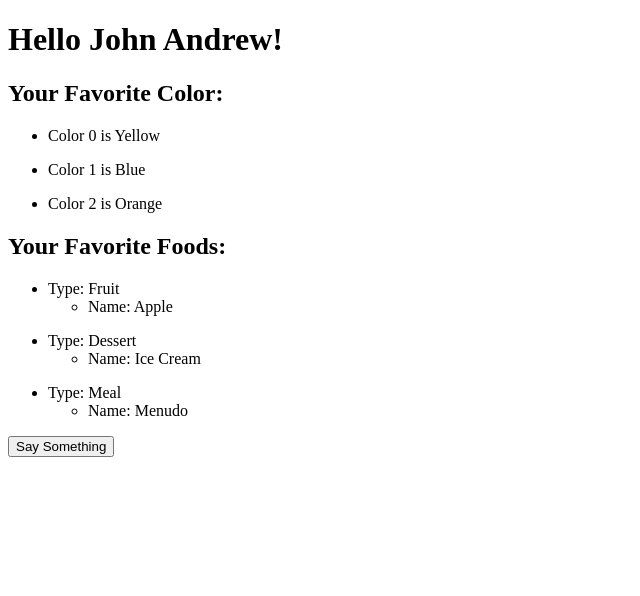
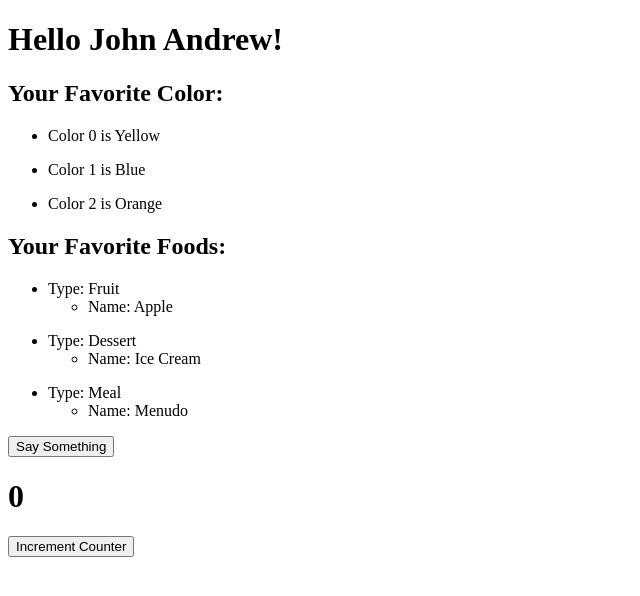
Before and after one commit to andrewmoquia/my-first-project, an Angular app: page / in a window 1280 px wide. Shown: the top 596 px of the page, without its empty margins (0-640 px from the left). Built offline with nearby package versions, Linux system fonts and the light colour scheme.

Commit message:
Add button with increment method.

```diff
--- a/src/app/app.component.html
+++ b/src/app/app.component.html
@@ -21,3 +21,6 @@
 </ul>
 
 <button (click)='saySomething()'>Say Something</button>
+
+<h1>{{counter}}</h1>
+<button (click)='increment()'>Increment Counter</button>
--- a/src/app/app.component.ts
+++ b/src/app/app.component.ts
@@ -28,4 +28,9 @@ export class AppComponent {
     alert("Nothing to say actually");
   };
 
+  counter: number = 0;
+
+  increment(){
+    this.counter++;
+  }
 }
```
